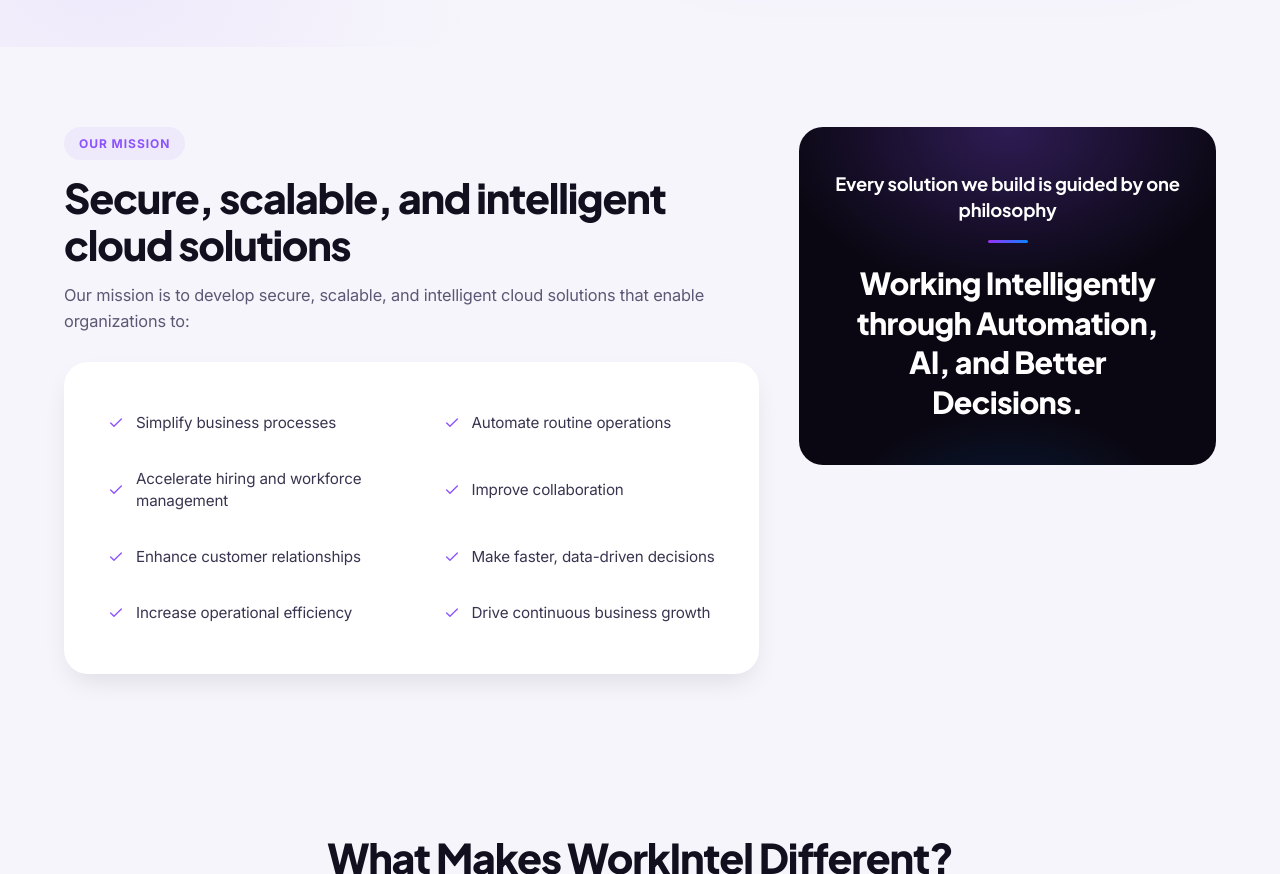
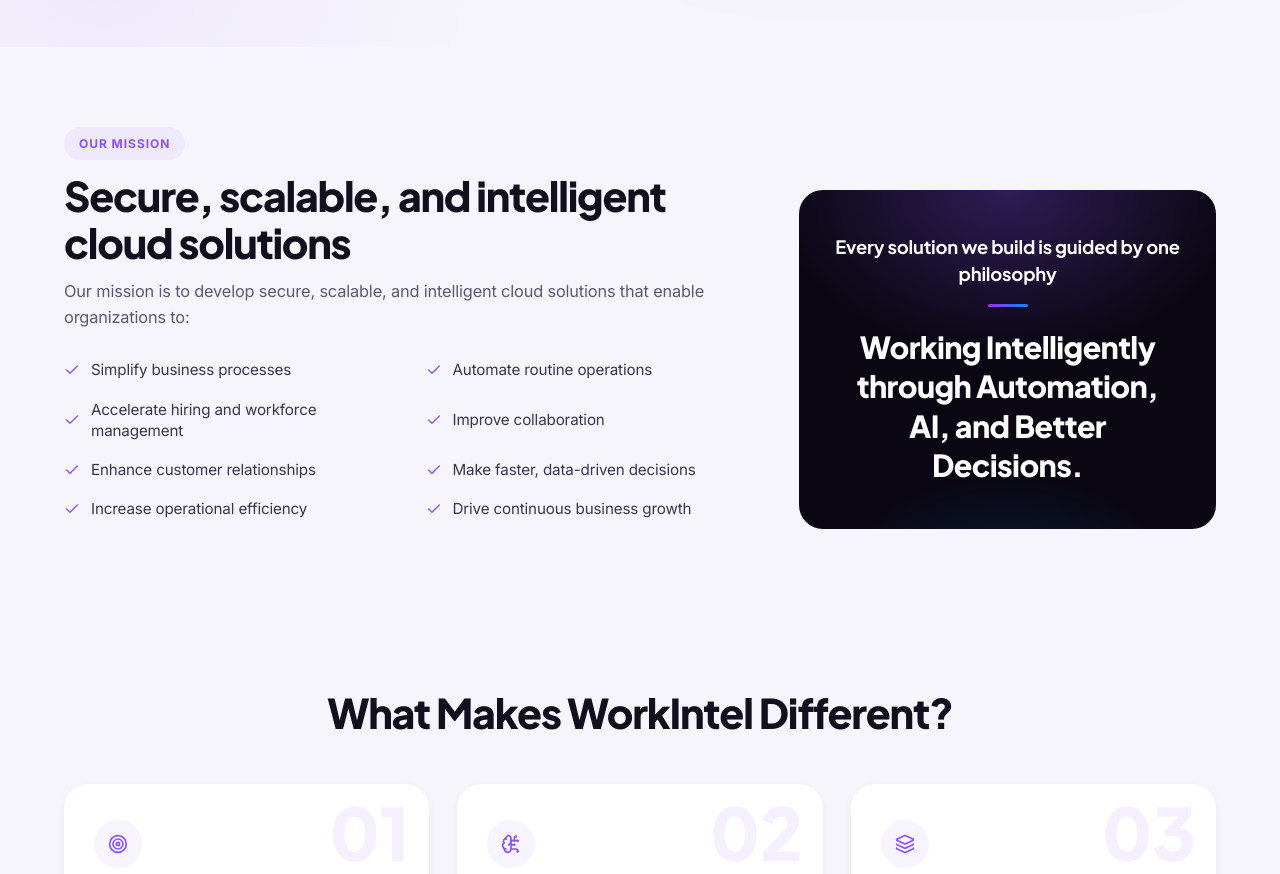
Before and after one commit to Vigneshshankaran/WorkIntely, a React (Vite) app: page /about in a window 1280 px wide. Shown: the part 660-1534 px from the top of the page. Built offline with nearby package versions, Linux system fonts and the light colour scheme.

Commit message:
feat: add stylesheet for the About page featuring a borderless, card-based design system

```diff
--- a/src/pages/AboutPage.css
+++ b/src/pages/AboutPage.css
@@ -125,13 +125,14 @@
 }
 
 /* Copy and outcomes on the left, the philosophy panel alongside on the right. */
-/* start, not stretch: the panel hugs its copy instead of being padded out to
-   the left column's full height. */
+/* end, not stretch: the panel hugs its copy and sits on the same baseline as
+   the outcomes list, which drops it below the "Our Mission" tag automatically —
+   no hardcoded offset to maintain when the copy changes. */
 .about-mission-layout {
   display: grid;
   grid-template-columns: 1.25fr 0.75fr;
   gap: 40px;
-  align-items: start;
+  align-items: end;
 }
 
 .about-mission-main {
@@ -143,7 +144,8 @@
 .about-section-head.is-left {
   align-items: flex-start;
   text-align: left;
-  margin-bottom: 28px;
+  gap: 12px;
+  margin-bottom: 20px;
 }
 
 .about-section-head.is-left .about-section-title,
@@ -153,31 +155,28 @@
 
 /* One soft surface holding the whole list, instead of eight outlined tiles.
    Spans the container so its edges line up with the philosophy panel below. */
+/* No surface behind the list — the check marks and spacing carry it. */
 .about-mission-grid {
   list-style: none;
   display: grid;
   grid-template-columns: repeat(2, 1fr);
-  gap: 6px 40px;
-  background: var(--surface-card);
-  border-radius: var(--radius-xl);
-  padding: 36px 32px;
-  box-shadow: var(--shadow-md);
+  gap: 0 28px;
 }
 
 .about-mission-card {
   display: flex;
   align-items: center;
-  gap: 12px;
-  padding: 14px 12px;
+  gap: 11px;
+  padding: 9px 10px 9px 0;
   border-radius: var(--radius-md);
   font-size: var(--text-body);
   color: var(--ink-secondary);
-  line-height: 1.45;
+  line-height: 1.4;
   transition: background 0.25s ease, transform 0.25s ease;
 }
 
 .about-mission-card:hover {
-  background: var(--primary-light);
+  color: var(--ink);
   transform: translateX(4px);
 }
 
@@ -187,7 +186,8 @@
 }
 
 /* The guiding-philosophy line, dropped onto the dark surface. */
-/* Centred, with a soft accent bloom rising behind the copy. */
+/* Centred, with a soft accent bloom rising behind the copy. Dropped below the
+   "Our Mission" tag so the two columns don't start on the same line. */
 .about-philosophy {
   position: relative;
   overflow: hidden;
@@ -544,6 +544,11 @@
     grid-template-columns: 1fr;
     gap: 32px;
   }
+
+  /* Stacked, so the desktop offset would just be a gap. */
+  .about-philosophy {
+    margin-top: 0;
+  }
 }
 
 @media (max-width: 640px) {
```
